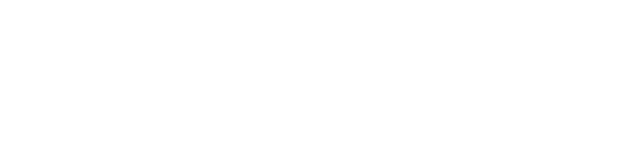
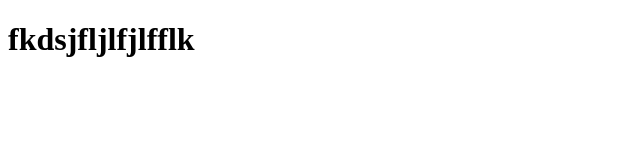
Before and after one commit to chathuranga1991/test-project, a plain HTML site: page index.html in a window 1280 px wide. Shown: the whole page, without its empty margins (0-640 px from the left). Drawn offline with Linux system fonts and the light colour scheme.

Commit message:
added another file

```diff
--- a/index.html
+++ b/index.html
@@ -5,6 +5,6 @@
     <title>Hello hi</title>
   </head>
   <body>
-
+<h1>fkdsjfljlfjlfflk</h1>
   </body>
 </html>
```
